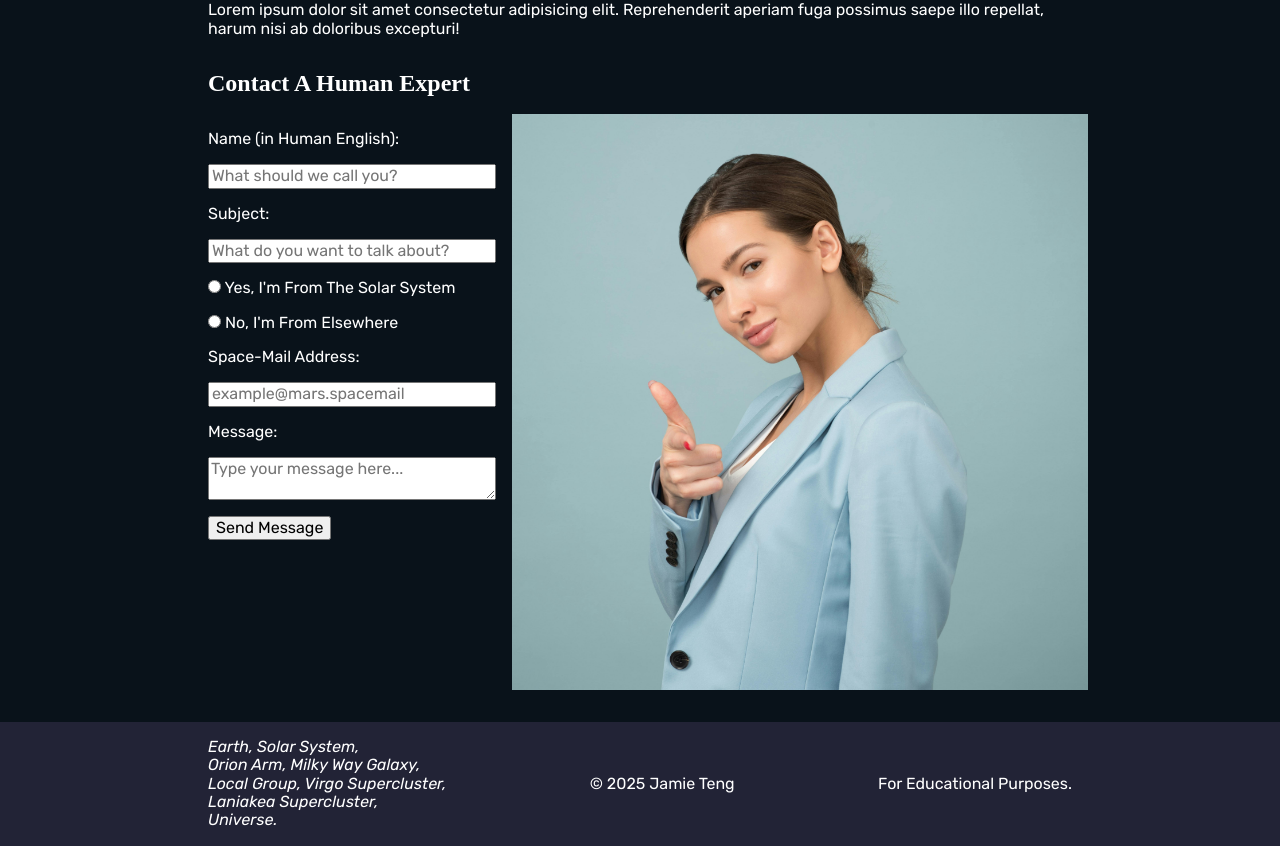
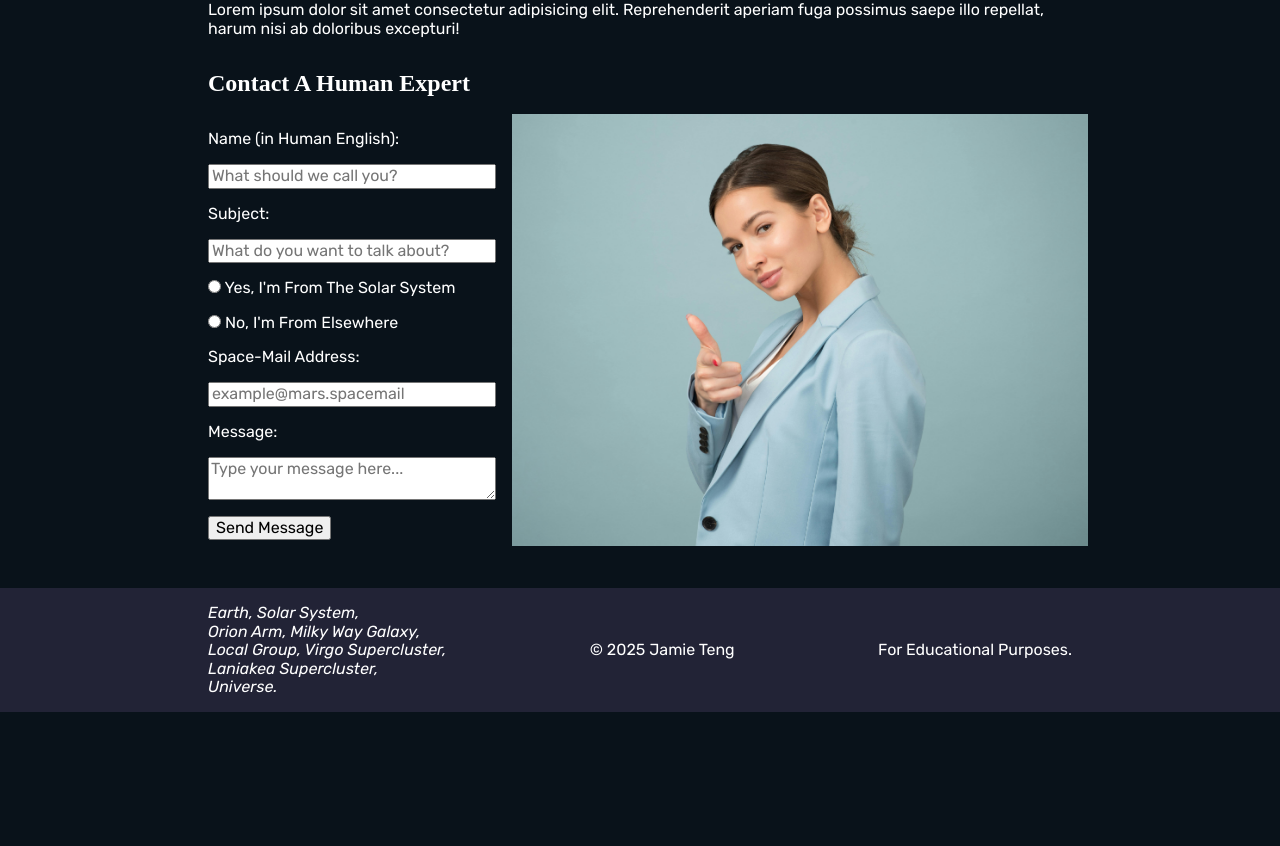
Before and after one commit to yummiestjam/fwd-country-site, a plain HTML site: page index.html in a window 1280 px wide. Shown: the part 2220-3066 px from the top of the page. After the commit the page ends 2932 px from the top, so only its background shows below. Drawn offline with Linux system fonts and the light colour scheme; a web font is replaced by a local one.

Commit message:
fixed contact form grid, finally

```diff
--- a/styles/styles.css
+++ b/styles/styles.css
@@ -211,7 +211,7 @@ textarea {
 
 form {
     margin: 1rem;
-    flex: 1 1 30%;
+    max-width: fit-content;
 }
 
 #contact-image {
@@ -233,6 +233,9 @@ form {
 
     #contact-image {
         grid-column: 2 / span 2;
+        object-fit: cover;
+        height: 27rem;
+        width: 100%;
     }
 }
 
```
